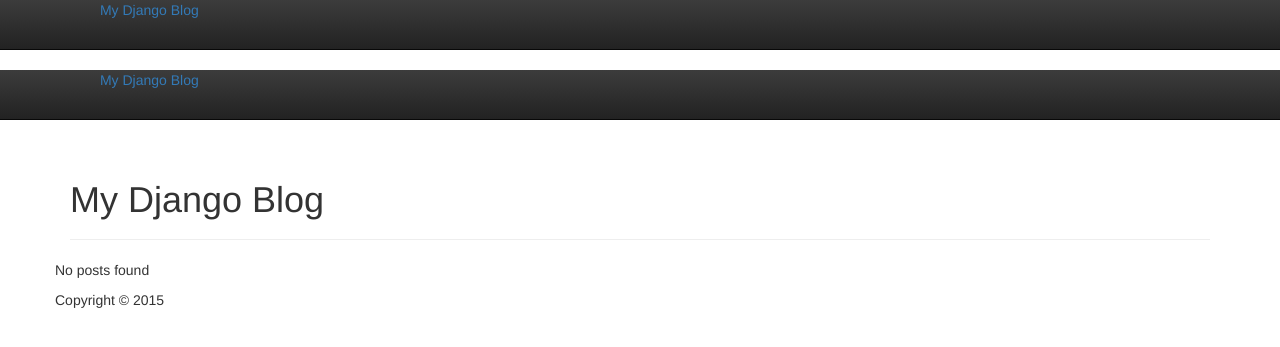
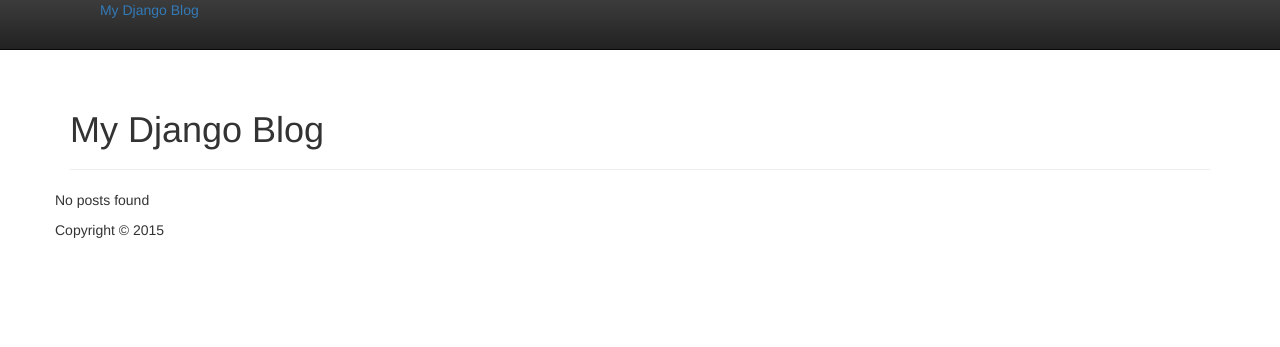
Before and after one commit to 4everer/django_test, a Django app: template templates/blogengine/post_list.html in a window 1280 px wide. Shown: the top 347 px of the page. Run offline with Django 3.2, Linux system fonts and the light colour scheme; the template is opened without the code that fills it, so the values that code supplies are empty; parts of the project's set-up code (start-up, migrations or seed data) failed here and were passed over; some libraries are stand-ins or nearby versions.

Commit message:
fixed base.html, removed duplicated div in body

```diff
--- a/templates/blogengine/includes/base.html
+++ b/templates/blogengine/includes/base.html
@@ -48,20 +48,6 @@
             </div>
         </div>
 
-        <div class="navbar navbar-static-top navbar-inverse">
-            <div class="navbar-inner">
-                <div class="container">
-                    <a class="btn btn-navbar" data-toggle="collapse" data-target=".nav-collapse">
-                        <span class="icon-bar"></span>
-                        <span class="icon-bar"></span>
-                        <span class="icon-bar"></span>
-                    </a>
-                    <a class="brand" href="/">My Django Blog</a>
-                    <div class="nav-collapse collapse">
-                    </div>
-                </div>
-            </div>
-        </div>
         <div class="container">
             {% block header %}
                 <div class="page-header">
```
